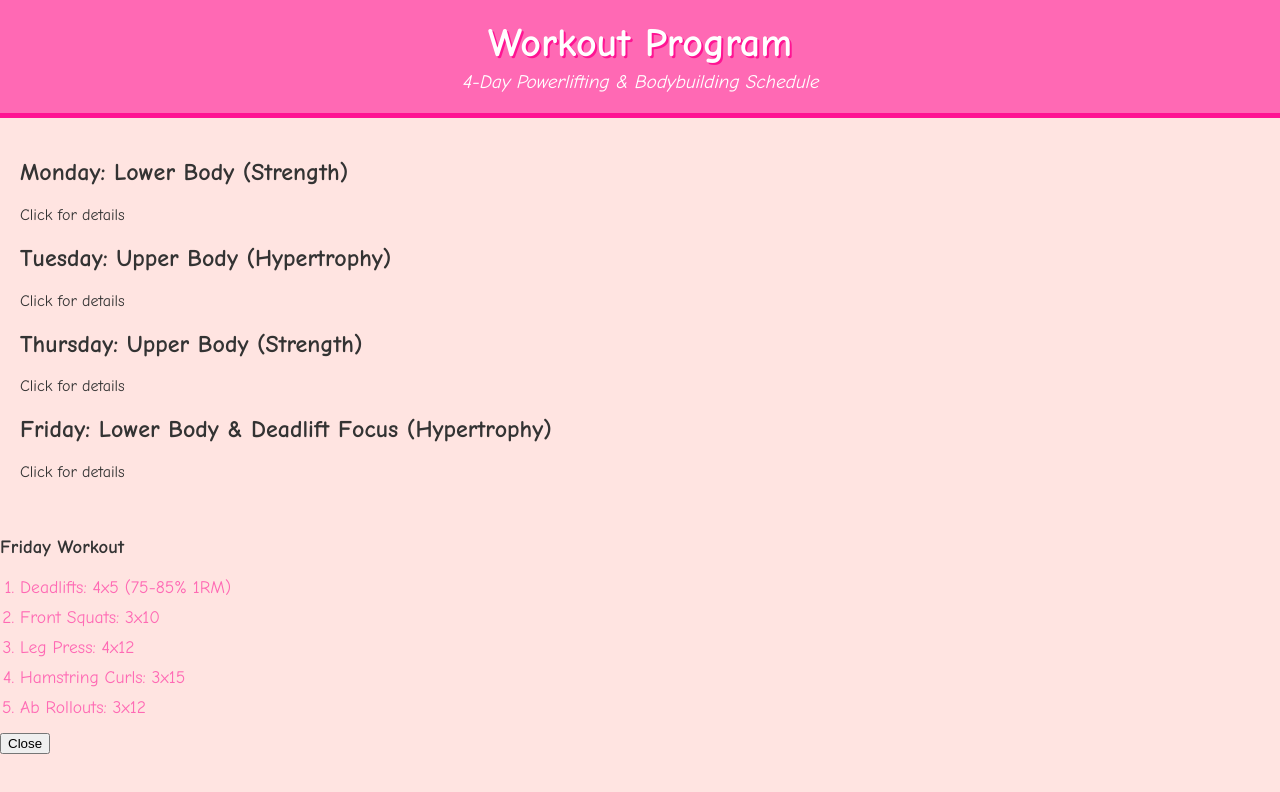
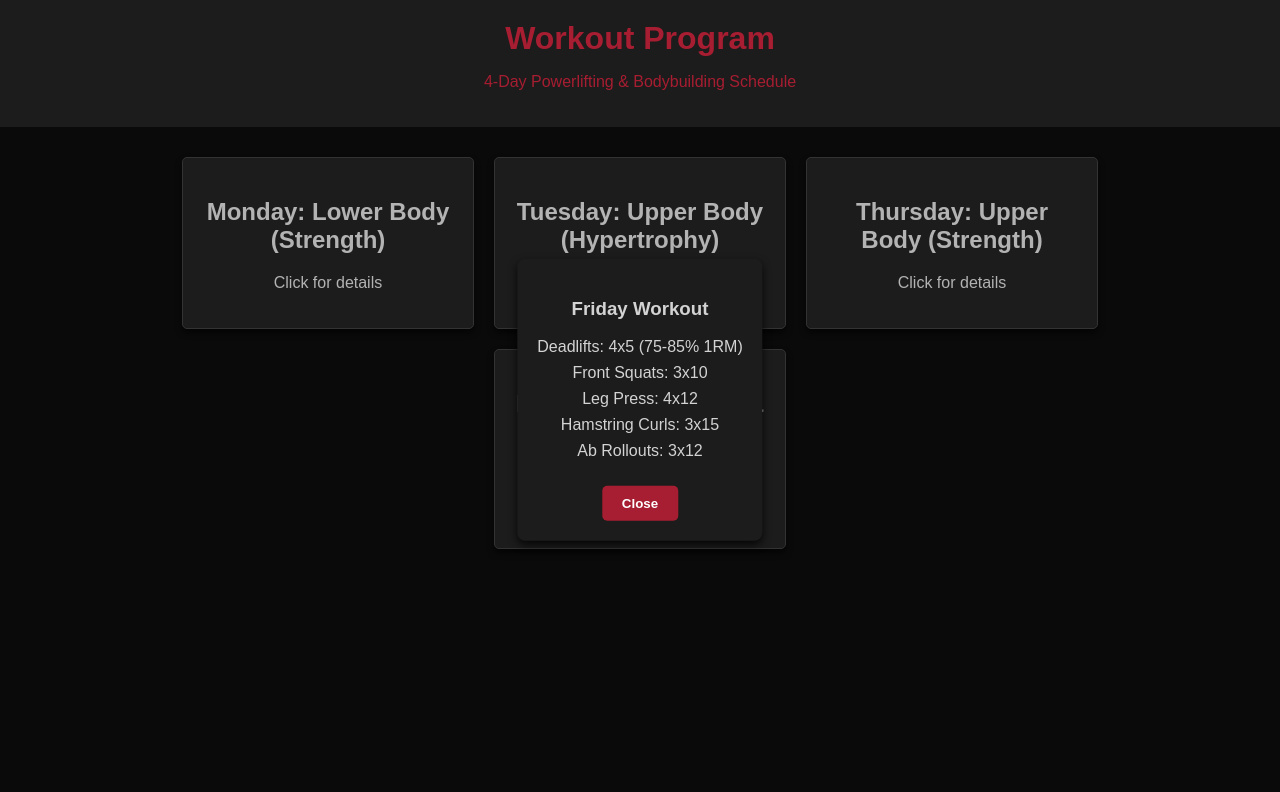
Before and after one commit to panagoth/4-Day-Fitness-Plan, a plain HTML site: page index.html in a window 1280 px wide. Both pictures are taken after a click on the element 640 px from the left and 448 px from the top of the page. Drawn offline with Linux system fonts and the light colour scheme.

Commit message:
styles.css

```diff
--- a/styles.css
+++ b/styles.css
@@ -1,72 +1,94 @@
-/* General Styles */
+/* Βασικές ρυθμίσεις */
 body {
-  font-family: 'Comic Sans MS', cursive, sans-serif;
+    font-family: 'Arial', sans-serif;
     margin: 0;
     padding: 0;
-  background-color: #ffe4e1; /* Απαλό ροζ */
-  color: #333;
+    background-color: #0a0a0a; /* Σχεδόν μαύρο φόντο */
+    color: #b3b3b3; /* Απαλό γκρι κείμενο */
 }
 
-/* Header Styles */
+/* Επικεφαλίδα */
 header {
-  background-color: #ff69b4; /* Ροζ χρώμα */
-  color: white;
     text-align: center;
+    background-color: #1c1c1c; /* Σκούρο γκρι-μαύρο */
+    color: #a71d31; /* Σκούρο κόκκινο */
     padding: 20px 0;
-  border-bottom: 5px solid #ff1493; /* Πιο σκούρο ροζ */
 }
 
-header h1 {
+h1 {
     margin: 0;
-  font-size: 2.5rem;
-  font-weight: bold;
-  text-shadow: 2px 2px #ff1493;
 }
 
-header p {
-  margin: 5px 0 0;
-  font-size: 1.2rem;
-  font-style: italic;
-}
-
-/* Main Content Styles */
 main {
+    display: flex;
+    flex-wrap: wrap;
+    justify-content: center;
     padding: 20px;
 }
 
-section {
-  background: white;
-  margin: 10px 0;
+/* Κάρτες για τις ημέρες */
+.day {
+    background-color: #1c1c1c; /* Σκούρο γκρι */
+    border: 1px solid #333; /* Πιο σκούρο περίγραμμα */
+    border-radius: 5px;
+    margin: 10px;
     padding: 20px;
-  border-radius: 12px; /* Στρογγυλεμένες γωνίες */
-  box-shadow: 0 4px 8px rgba(255, 105, 180, 0.2); /* Απαλή ροζ σκιά */
-  border: 2px dashed #ff69b4; /* Ροζ περίγραμμα */
+    width: 250px;
+    text-align: center;
+    cursor: pointer;
+    box-shadow: 0 4px 6px rgba(0, 0, 0, 0.6);
+    transition: transform 0.2s, background-color 0.2s;
 }
 
-section h2 {
-  color: #ff1493; /* Φούξια */
-  margin-bottom: 10px;
-  text-align: center;
+.day:hover {
+    transform: scale(1.05);
+    background-color: #a71d31; /* Σκούρο κόκκινο hover */
+    color: #ffffff; /* Λευκό κείμενο για αντίθεση */
 }
 
+/* Λεπτομέρειες ημέρας */
+.details {
+    position: fixed;
+    top: 50%;
+    left: 50%;
+    transform: translate(-50%, -50%);
+    background-color: #1c1c1c; /* Σκούρο γκρι */
+    padding: 20px;
+    border-radius: 8px;
+    box-shadow: 0 4px 8px rgba(0, 0, 0, 0.8);
+    z-index: 1000;
+    max-width: 400px;
+    text-align: center;
+    color: #d3d3d3; /* Ελαφρώς πιο φωτεινό γκρι */
+}
+
+.hidden {
+    display: none;
+}
+
+/* Κουμπιά */
+button {
+    background-color: #a71d31; /* Σκούρο κόκκινο */
+    color: #fff; /* Λευκό */
+    border: none;
+    padding: 10px 20px;
+    border-radius: 5px;
+    cursor: pointer;
+    margin-top: 10px;
+    font-weight: bold;
+    transition: background-color 0.3s;
+}
+
+button:hover {
+    background-color: #7e1525; /* Ακόμα πιο σκοτεινό κόκκινο hover */
+}
+
+/* Λίστα */
 ul {
-  list-style-type: heart; /* Καρδούλες */
-  padding-left: 20px;
-  color: #ff69b4;
+    list-style-type: none;
+    padding: 0;
 }
 
 ul li {
-  margin-bottom: 10px;
-  font-size: 1.1rem;
+    margin: 8px 0;
 }
-
-/* Footer Styles */
-footer {
-  text-align: center;
-  background-color: #ff69b4;
-  color: white;
-  padding: 10px 0;
-  margin-top: 20px;
-  font-size: 0.9rem;
-  border-top: 5px solid #ff1493;
-}
```
Lines whose indentation alone changed are shown as unchanged.
